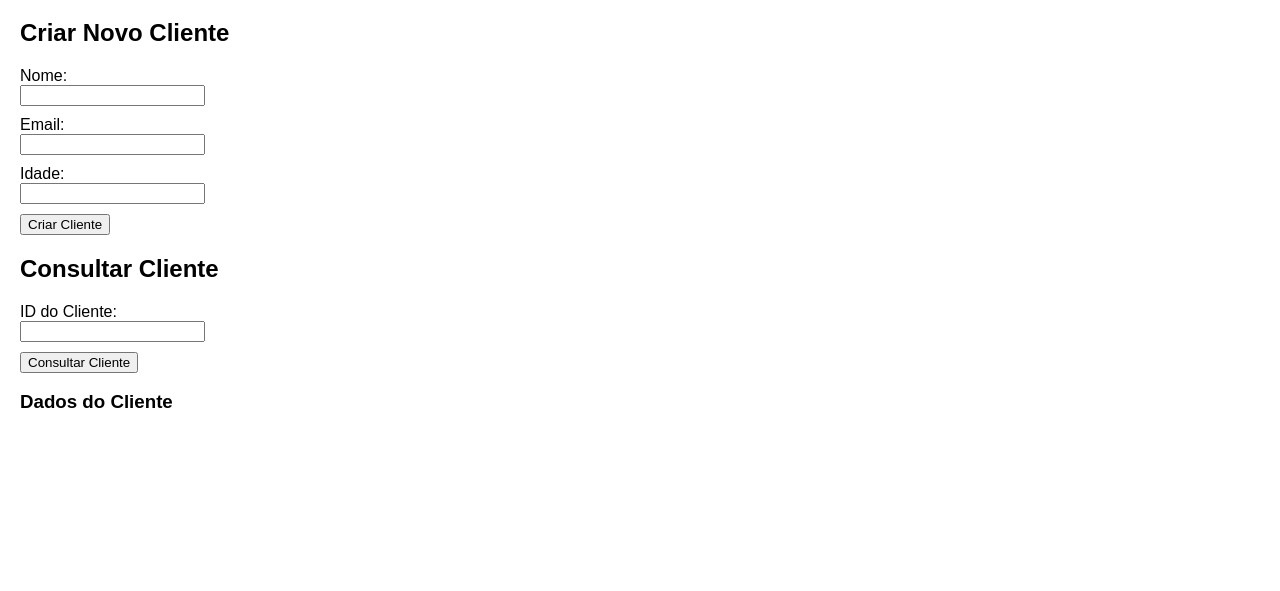
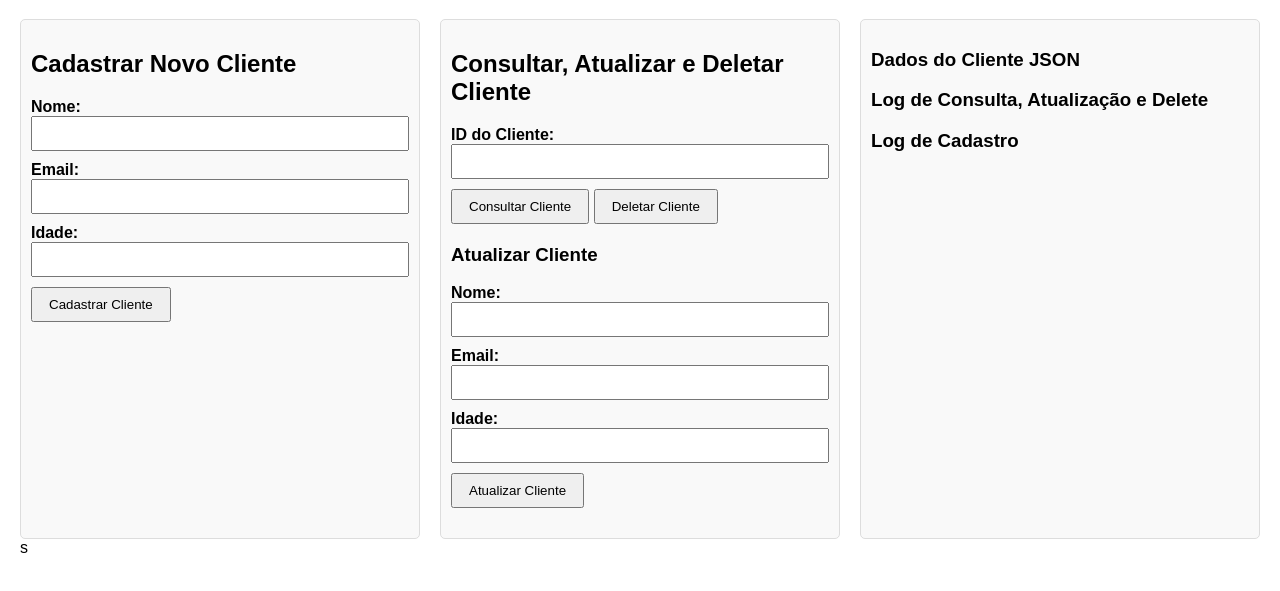
Before and after one commit to nickvgs/api-teste-node.js, a website: page ui/index.html in a window 1280 px wide. Shown: the part 61-652 px from the top of the page. Drawn offline with Linux system fonts and the light colour scheme.

Commit message:
criado CRUD completo com Node e HTML, CSS e JS

```diff
--- a/ui/index.html
+++ b/ui/index.html
@@ -4,18 +4,17 @@
     <meta charset="UTF-8">
     <meta name="viewport" content="width=device-width, initial-scale=1.0">
     <title>Formulário de Clientes</title>
-    <script src="script.js" defer></script>
-    <style>
-        body { font-family: Arial, sans-serif; margin: 20px; }
-        input { display: block; margin-bottom: 10px; }
-        label { margin-top: 10px; }
-    </style>
+    <script src="script2.js" defer></script>
+    <link rel="stylesheet" href="style.css">
 </head>
 <body>
     <h1>Formulário de Clientes</h1>
 
-    <h2>Criar Novo Cliente</h2>
-    <form id="formCliente">
+    <div class="container">
+        <!-- Coluna para o formulário de Cadastrar Cliente -->
+        <div class="form-col">
+            <h2>Cadastrar Novo Cliente</h2>
+            <form id="formCadastro" onsubmit="cadastrarCliente(event)">
                 <label for="nome">Nome:</label>
                 <input type="text" id="nome" required>
 
@@ -25,18 +24,43 @@
                 <label for="idade">Idade:</label>
                 <input type="number" id="idade" required>
 
-        <button type="submit">Criar Cliente</button>
+                <button type="submit">Cadastrar Cliente</button>
             </form>
 
-    <h2>Consultar Cliente</h2>
-    <form id="formConsulta">
+        </div>
+
+        <!-- Coluna para o formulário de Consultar, Atualizar e Deletar Cliente -->
+        <div class="form-col">
+            <h2>Consultar, Atualizar e Deletar Cliente</h2>
+            <form id="formConsulta" onsubmit="consultarCliente(event)">
                 <label for="idConsulta">ID do Cliente:</label>
                 <input type="number" id="idConsulta" required>
-
                 <button type="submit">Consultar Cliente</button>
+                <button type="button" onclick="deletarCliente()">Deletar Cliente</button>
             </form>
 
-    <h3>Dados do Cliente</h3>
+            <form id="formAtualizar" onsubmit="atualizarCliente(event)">
+                <h3>Atualizar Cliente</h3>
+                <label for="nomeAtualizar">Nome:</label>
+                <input type="text" id="nomeAtualizar">
+
+                <label for="emailAtualizar">Email:</label>
+                <input type="email" id="emailAtualizar">
+
+                <label for="idadeAtualizar">Idade:</label>
+                <input type="number" id="idadeAtualizar">
+
+                <button type="submit">Atualizar Cliente</button>
+            </form>
+        </div>
+
+        <div class="form-col">
+            <h3>Dados do Cliente JSON </h3>
+            <h3>Log de Consulta, Atualização e Delete</h3>
             <div id="dadosCliente"></div>
+            <h3>Log de Cadastro</h3>
+            <div id="resultadoCadastro"></div>
+        </div>
+    </div>
 </body>
-</html>
+</html>s
--- /dev/null
+++ b/ui/script2.js
@@ -0,0 +1,64 @@
+const apiUrl = 'http://localhost:3000';
+
+// Função para cadastrar cliente
+async function cadastrarCliente(event) {
+    event.preventDefault();
+    const nome = document.getElementById('nome').value;
+    const email = document.getElementById('email').value;
+    const idade = document.getElementById('idade').value;
+
+    const response = await fetch(`${apiUrl}/clientes`, {
+        method: 'POST',
+        headers: { 'Content-Type': 'application/json' },
+        body: JSON.stringify({ nome, email, idade })
+    });
+
+    const result = await response.json();
+    document.getElementById('resultadoCadastro').textContent = JSON.stringify(result);
+}
+
+// Função para consultar cliente
+async function consultarCliente(event) {
+    event.preventDefault();
+    const id = document.getElementById('idConsulta').value;
+
+    const response = await fetch(`${apiUrl}/clientes/${id}`);
+    const cliente = await response.json();
+
+    document.getElementById('dadosCliente').textContent = JSON.stringify(cliente);
+
+    // Preencher os campos do formulário de atualização
+    document.getElementById('nomeAtualizar').value = cliente.nome;
+    document.getElementById('emailAtualizar').value = cliente.email;
+    document.getElementById('idadeAtualizar').value = cliente.idade;
+}
+
+// Função para atualizar cliente
+async function atualizarCliente(event) {
+    event.preventDefault();
+    const id = document.getElementById('idConsulta').value;
+    const nome = document.getElementById('nomeAtualizar').value;
+    const email = document.getElementById('emailAtualizar').value;
+    const idade = document.getElementById('idadeAtualizar').value;
+
+    const response = await fetch(`${apiUrl}/clientes/${id}`, {
+        method: 'PUT',
+        headers: { 'Content-Type': 'application/json' },
+        body: JSON.stringify({ nome, email, idade })
+    });
+
+    const result = await response.json();
+    document.getElementById('dadosCliente').textContent = JSON.stringify(result);
+}
+
+// Função para deletar cliente
+async function deletarCliente() {
+    const id = document.getElementById('idConsulta').value;
+
+    const response = await fetch(`${apiUrl}/clientes/${id}`, {
+        method: 'DELETE'
+    });
+
+    const result = await response.json();
+    document.getElementById('dadosCliente').textContent = result.mensagem;
+}
```
Also changed, not shown: handlers/server.js (+39 -20 lines), ui/index2.html (+11 -10 lines). Lines whose indentation alone changed are shown as unchanged.
